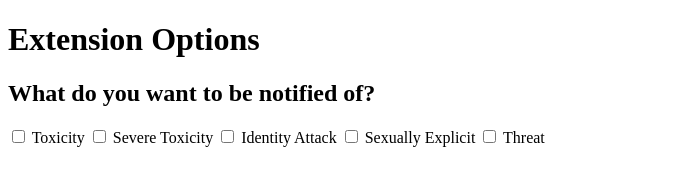
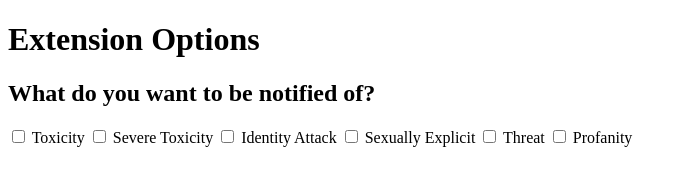
Before and after one commit to imkrishnasarathi/PleasantWeb, a browser extension: page options.html in a window 1280 px wide. Shown: the whole page, without its empty margins (0-688 px from the left). Drawn offline with Linux system fonts and the light colour scheme.

Commit message:
Update options.html

```diff
--- a/options.html
+++ b/options.html
@@ -29,6 +29,10 @@
           <input type="checkbox" id="threat" />
           Threat
         </label>
+        <label class="form-control">
+          <input type="checkbox" id="profanity" />
+          Profanity
+        </label>
       </div>
     </div>
   </body>
```
